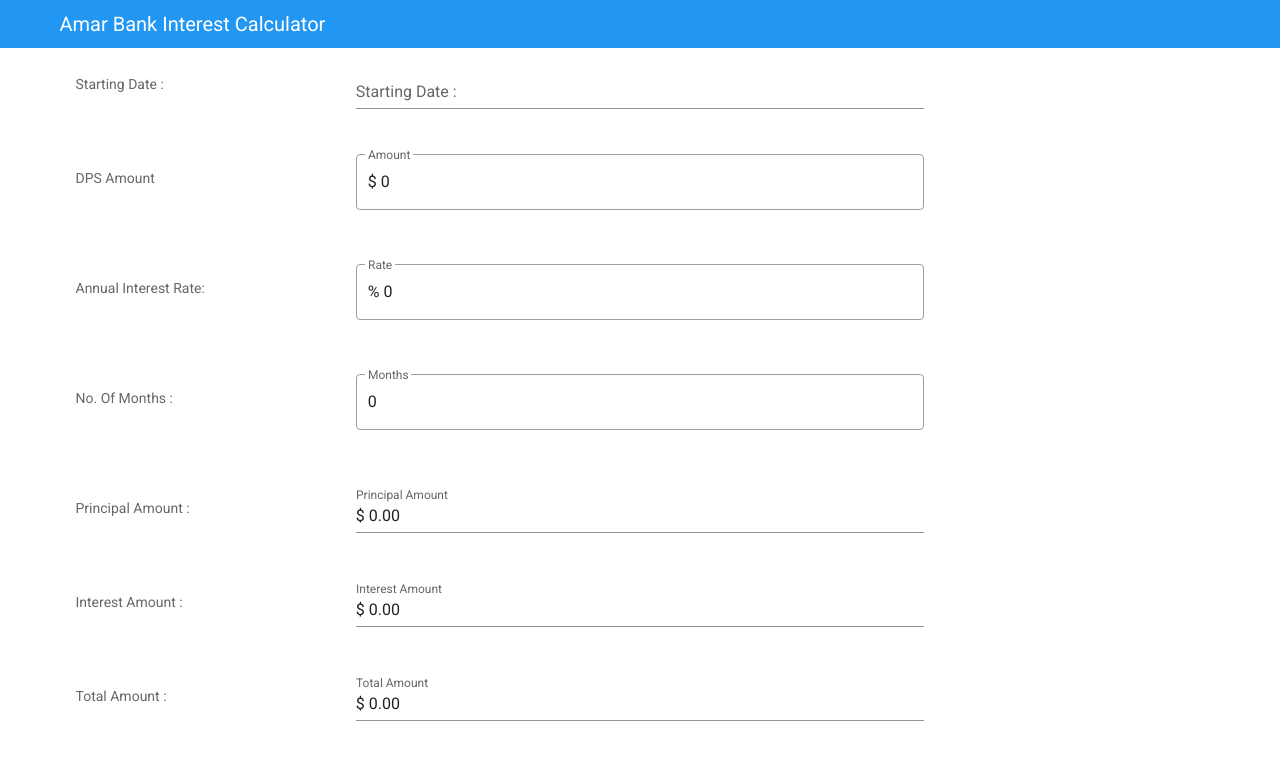
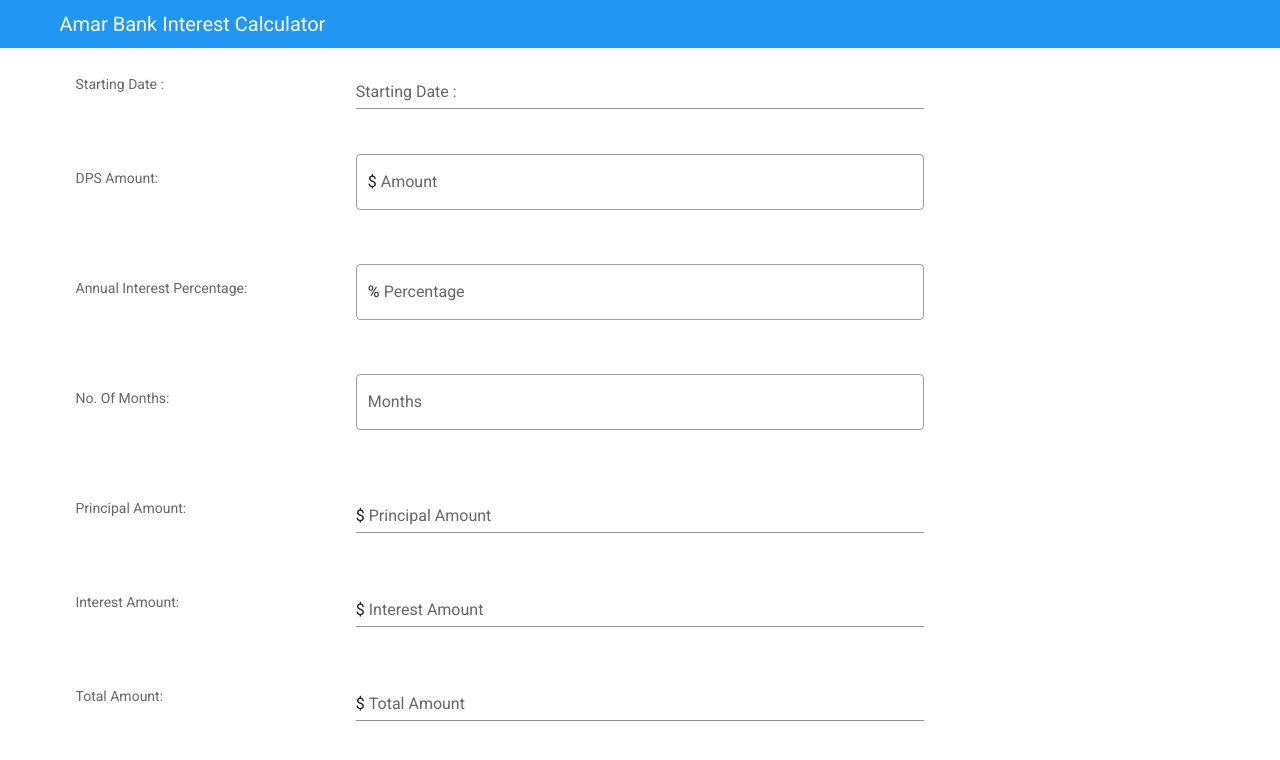
Before and after one commit to supermanshuvo/amar-bank-interest, a Vue app: page / in a window 1280 px wide. Shown: the top 760 px of the page. Built offline with nearby package versions, Linux system fonts and the light colour scheme.

Commit message:
fix the nan value in the input box and deploy the code in firebase done

```diff
--- a/src/components/Home.vue
+++ b/src/components/Home.vue
@@ -13,7 +13,7 @@
         </v-row>
         <v-row>
             <v-col cols="3">
-                <v-subheader>DPS Amount</v-subheader>
+                <v-subheader>DPS Amount:</v-subheader>
             </v-col>
             <v-col cols="6">
                 <v-text-field
@@ -28,11 +28,11 @@
         </v-row>
         <v-row>
             <v-col cols="3">
-                <v-subheader>Annual Interest Rate: </v-subheader>
+                <v-subheader>Annual Interest Percentage:</v-subheader>
             </v-col>
             <v-col cols="6">
                 <v-text-field
-                label="Rate"
+                label="Percentage"
                 value="10.00"
                 prefix="%"
                 outlined
@@ -43,7 +43,7 @@
         </v-row>
         <v-row>
             <v-col cols="3">
-                <v-subheader>No. Of Months :</v-subheader>
+                <v-subheader>No. Of Months:</v-subheader>
             </v-col>
             <v-col cols="6">
                 <v-text-field
@@ -57,7 +57,7 @@
         </v-row>
         <v-row>
             <v-col cols="3">
-                <v-subheader>Principal Amount :</v-subheader>
+                <v-subheader>Principal Amount:</v-subheader>
             </v-col>
             <v-col cols="6">
                 <v-text-field
@@ -69,7 +69,7 @@
         </v-row>
         <v-row>
             <v-col cols="3">
-                <v-subheader>Interest Amount :</v-subheader>
+                <v-subheader>Interest Amount:</v-subheader>
             </v-col>
             <v-col cols="6">
                 <v-text-field
@@ -81,7 +81,7 @@
         </v-row>
         <v-row>
             <v-col cols="3">
-                <v-subheader>Total Amount :</v-subheader>
+                <v-subheader>Total Amount:</v-subheader>
             </v-col>
             <v-col cols="6">
                 <v-text-field
@@ -105,9 +105,9 @@
   },
   data(){
       return{
-          dps_amount:0,
-          annual_interest_rate:0,
-          no_of_months:0
+          dps_amount:'',
+          annual_interest_rate:'',
+          no_of_months:''
       }
   },
   computed:{
@@ -116,7 +116,8 @@
           let month = parseFloat(this.no_of_months);
           let cal = dps * month;
           let result = cal.toFixed(2);
-          return result;
+          let final = isNaN(result)? '':result;
+          return final;
       },
       total_interest_amount(){
             let number = 2400;
@@ -125,7 +126,8 @@
             let rate = parseFloat(this.annual_interest_rate);
             let cal = (dps*rate*month*(month+1))/number;
             let result = cal.toFixed(2);
-            return result;
+            let final = isNaN(result)? '':result;
+            return final;
       },
       total_amount(){
           let number = 2400;
@@ -137,7 +139,8 @@
           let add = 1+parseFloat(div);
           let cal = mul*add;
           let result = cal.toFixed(2);
-          return result;
+          let final = isNaN(result)? '':result;
+          return final;
       }
   }
 }
```
